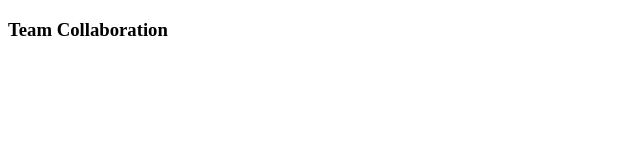
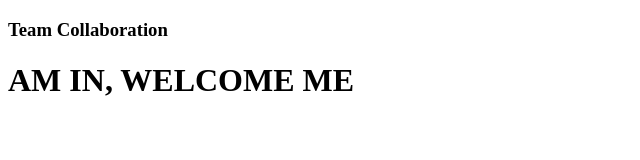
Before and after one commit to Ubaydaht/TeamVCS, a plain HTML site: page index.html in a window 1280 px wide. Shown: the whole page, without its empty margins (0-640 px from the left). Drawn offline with Linux system fonts and the light colour scheme.

Commit message:
Add welcome message to index.html

```diff
--- a/index.html
+++ b/index.html
@@ -7,5 +7,6 @@
 </head>
 <body>
     <h3>Team Collaboration</h3>
+    <h1>AM IN, WELCOME ME</h1>
 </body>
 </html>
```
